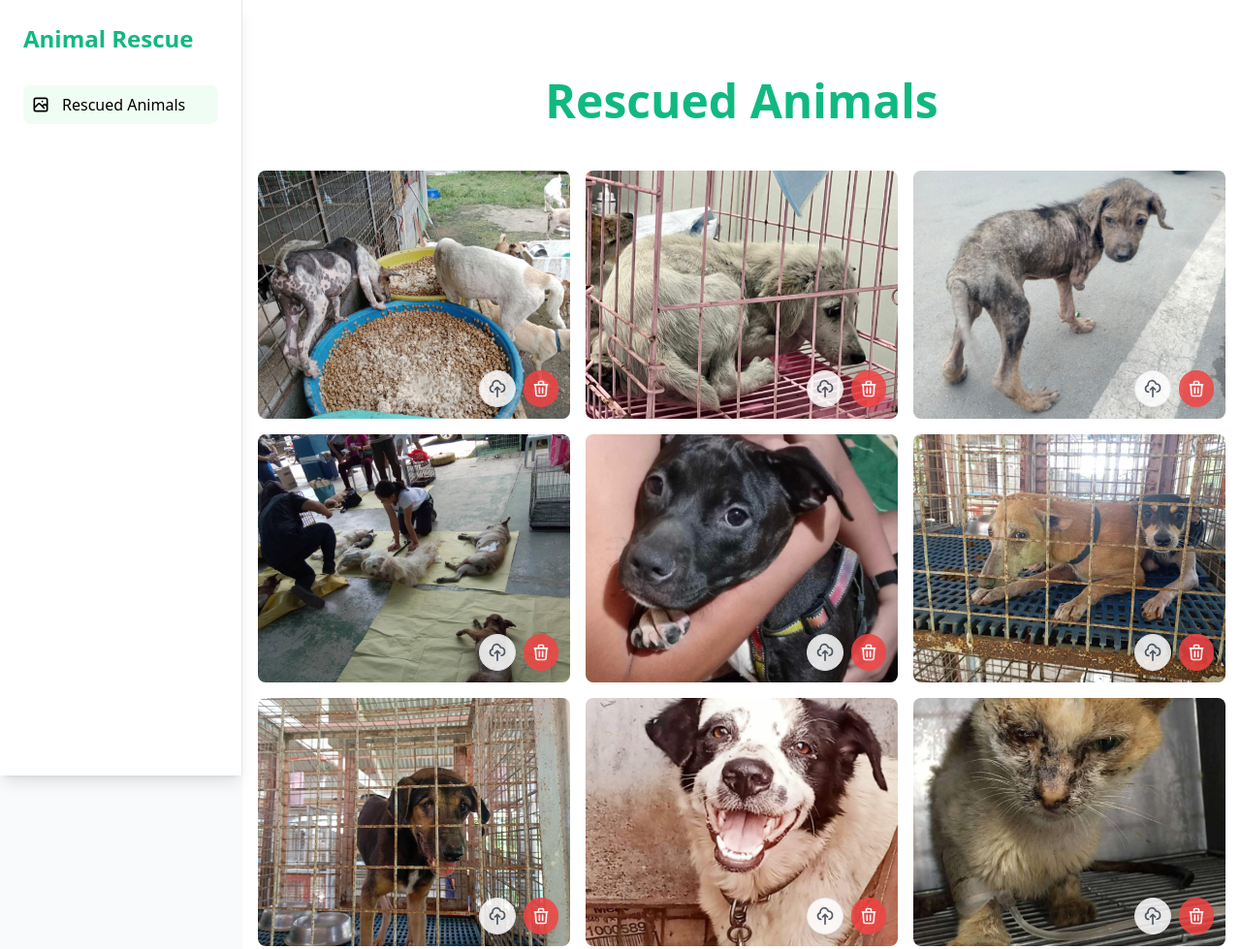
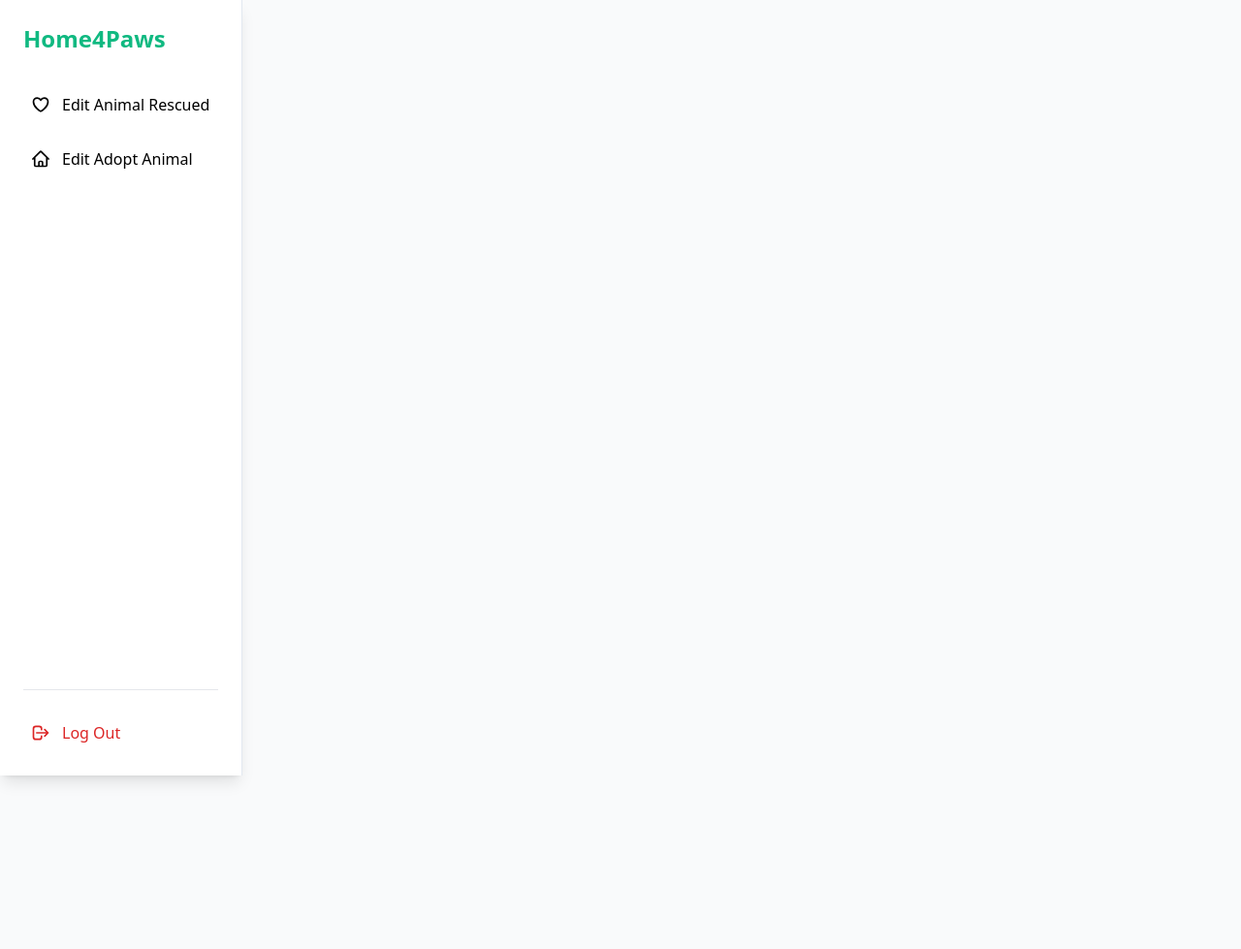
Before and after one commit to edmarktuazon/hope4paws, a website: page admin.html in a window 1280 px wide. Shown: the top 979 px of the page at 97% size. After the commit the page ends 800 px from the top, so only its background shows below. Drawn offline with nearby package versions, Linux system fonts and the light colour scheme.

Commit message:
custom boilerplate

```diff
--- a/admin.html
+++ b/admin.html
@@ -65,7 +65,7 @@
 <body class="bg-gray-50">
   <header class="md:hidden fixed top-0 left-0 right-0 bg-white shadow-md z-30 p-4">
     <div class="flex items-center justify-between">
-      <h1 class="text-xl font-bold home-green">Animal Rescue</h1>
+      <h1 class="text-xl font-bold home-green text-center">Home4Paws</h1>
       <button id="mobile-menu-btn" class="mobile-menu-btn p-2 rounded-md text-gray-600 hover:text-home-green focus:outline-none focus:ring-2 focus:ring-home-green">
         <svg class="w-6 h-6" fill="none" stroke="currentColor" viewBox="0 0 24 24">
           <path stroke-linecap="round" stroke-linejoin="round" stroke-width="2" d="M4 6h16M4 12h16M4 18h16"></path>
@@ -77,28 +77,43 @@
   <div id="overlay" class="overlay"></div>
 
   <nav id="sidebar" class="sidebar bg-white shadow-lg">
-    <div class="p-6">
+  <div class="p-6 flex flex-col h-full">
     <div class="flex justify-between items-center mb-8">
-        <h1 class="text-2xl font-bold home-green">Animal Rescue</h1>
+      <h1 class="text-2xl font-bold home-green text-center">Home4Paws</h1>
       <button id="close-menu-btn" class="md:hidden p-2 rounded-md text-gray-600 hover:text-home-green focus:outline-none focus:ring-2 focus:ring-home-green">
         <svg class="w-6 h-6" fill="none" stroke="currentColor" viewBox="0 0 24 24">
           <path stroke-linecap="round" stroke-linejoin="round" stroke-width="2" d="M6 18L18 6M6 6l12 12"></path>
         </svg>
       </button>
     </div>
-      <ul class="space-y-4">
+    <ul class="space-y-4 flex-1">
       <li>
-          <a href="#gallery" class="flex items-center space-x-3 text-home-green font-medium p-2 rounded-lg bg-green-50 transition-colors">
-            <svg class="w-5 h-5" fill="none" stroke="currentColor" viewBox="0 0 24 24"><path stroke-linecap="round" stroke-linejoin="round" stroke-width="2" d="M4 16l4.586-4.586a2 2 0 012.828 0L16 16m-2-2l1.586-1.586a2 2 0 012.828 0L20 14m-6-6h.01M6 20h12a2 2 0 002-2V6a2 2 0 00-2-2H6a2 2 0 00-2 2v12a2 2 0 002 2z"></path></svg>
-            <span>Rescued Animals</span>
+        <a href="#animal-rescued" class="flex items-center space-x-3 text-home-green font-medium p-2 rounded-lg hover:bg-green-50 transition-colors">
+          <svg class="w-5 h-5" fill="none" stroke="currentColor" viewBox="0 0 24 24"><path stroke-linecap="round" stroke-linejoin="round" stroke-width="2" d="M21 8.25c0-2.485-2.099-4.5-4.688-4.5-1.935 0-3.597 1.126-4.312 2.733-.715-1.607-2.377-2.733-4.313-2.733C5.1 3.75 3 5.765 3 8.25c0 7.22 9 12 9 12s9-4.78 9-12z"></path></svg>
+          <span>Edit Animal Rescued</span>
+        </a>
+      </li>
+      <li>
+        <a href="#animal-rescued" class="flex items-center space-x-3 text-home-green font-medium p-2 rounded-lg hover:bg-green-50 transition-colors">
+          <svg class="w-5 h-5" fill="none" stroke="currentColor" viewBox="0 0 24 24"><path stroke-linecap="round" stroke-linejoin="round" stroke-width="2" d="M2.25 12l8.954-8.955c.44-.439 1.152-.439 1.591 0L21.75 12M4.5 9.75v10.125c0 .621.504 1.125 1.125 1.125H9.75v-4.875c0-.621.504-1.125 1.125-1.125h2.25c.621 0 1.125.504 1.125 1.125v4.875h4.125c.621 0 1.125-.504 1.125-1.125V9.75M8.25 21h8.25"></path></svg>
+          <span>Edit Adopt Animal</span>
         </a>
       </li>
     </ul>
+    <div class="mt-auto pt-6 border-t border-gray-200">
+      <a href="#" class="flex items-center space-x-3 text-red-600 font-medium p-2 rounded-lg hover:bg-red-50 transition-colors">
+        <svg class="w-5 h-5" fill="none" stroke="currentColor" viewBox="0 0 24 24">
+          <path stroke-linecap="round" stroke-linejoin="round" stroke-width="2" d="M17 16l4-4m0 0l-4-4m4 4H7m6 4v1a3 3 0 01-3 3H6a3 3 0 01-3-3V7a3 3 0 013-3h4a3 3 0 013 3v1"></path>
+        </svg>
+        <span>Log Out</span>
+      </a>
+    </div>
   </div>
 </nav>
 
   <main class="main-content pt-16 md:pt-0">
-    <section id="gallery" class="py-20 bg-white">
+    <!-- animal rescued section -->
+    <section id="animal-rescued" class="py-20 bg-white hidden">
       <div class="max-w-6xl mx-auto px-4">
         <h2 class="text-4xl md:text-5xl font-bold text-center home-green mb-12">
           Rescued Animals
@@ -317,6 +332,15 @@
         </div>
       </div>
     </section>
+
+    <!-- adopt section -->
+    <section id="adopt" class="py-20 bg-white hidden">
+      <div class="max-w-6xl mx-auto px-4">
+        <h2 class="text-2xl font-bold mb-8">Adopt a Pet</h2>
+        <p class="mb-4">Find your new best friend among our rescued animals.</p>
+        <a href="#animal-rescued" class="inline-block bg-home-green text-white font-medium py-2 px-4 rounded-lg">View Rescued Animals</a>
+      </div>
+    </section>
   </main>
 
   <script>
```
Lines whose indentation alone changed are shown as unchanged.
